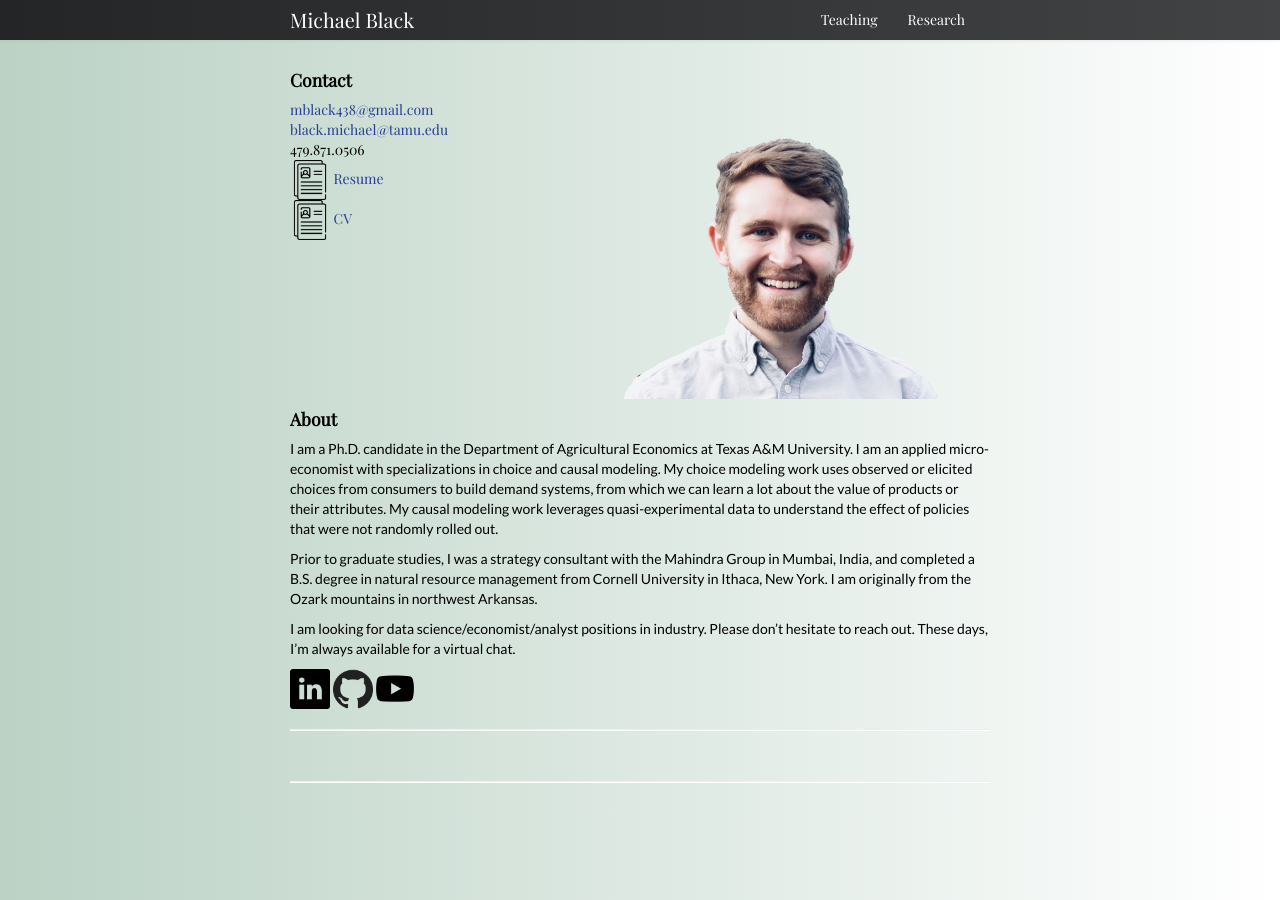
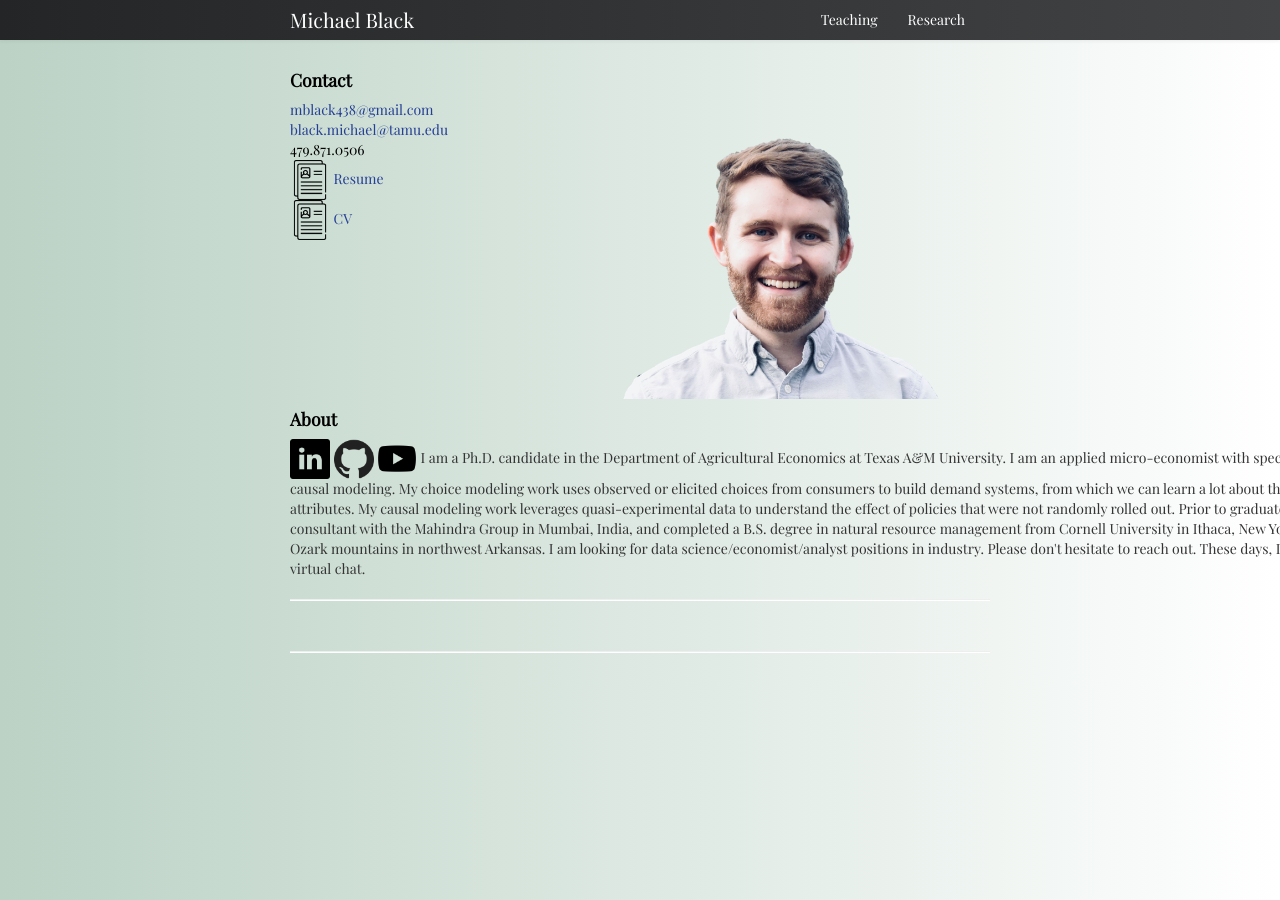
Before and after one commit to michael-black/michael-black.github.io, a Jekyll site: the page built from index.md, in a window 1280 px wide. Built offline with Jekyll 4.4.1, drawn with Linux system fonts in a browser that asks for light colours.

Commit message:
Changed about section to div container

```diff
--- a/index.md
+++ b/index.md
@@ -34,17 +34,23 @@ keywords: Michael Black, economics, resource economics, environmental economics,
 [CV]({{ BASE_PATH }}/assets/BlackCV.pdf)
  -->
 
+<div class="container">
+<h4><a name="about"></a>About</h4>
 
+	<a href="https://www.linkedin.com/in/michaelblack438/">
+	    <img src="../pages/icons64/linkedin.png" width="40" height="40"/></a>
+	<a href="https://github.com/michael-black">
+	    <img src="../pages/icons64/github.png" width="40" height="40"/></a>
+	<a href="https://www.youtube.com/channel/UCxDNlrqcNZ4c3yS8IN_aC7A/featured">
+	    <img src="../pages/icons64/youtube.png" width="40" height="40"/></a>
 
-<h4>About</h4>
+	I am a Ph.D. candidate in the Department of Agricultural Economics at Texas A&M University. I am an applied micro-economist with specializations in choice and causal modeling. My choice modeling work uses observed or elicited choices from consumers to build demand systems, from which we can learn a lot about the value of products or their attributes. My causal modeling work leverages quasi-experimental data to understand the effect of policies that were not randomly rolled out.
 
-I am a Ph.D. candidate in the Department of Agricultural Economics at Texas A&M University. I am an applied micro-economist with specializations in choice and causal modeling. My choice modeling work uses observed or elicited choices from consumers to build demand systems, from which we can learn a lot about the value of products or their attributes. My causal modeling work leverages quasi-experimental data to understand the effect of policies that were not randomly rolled out.
+	Prior to graduate studies, I was a strategy consultant with the Mahindra Group in Mumbai, India, and completed a B.S. degree in natural resource management from Cornell University in Ithaca, New York. I am originally from the Ozark mountains in northwest Arkansas.
 
-Prior to graduate studies, I was a strategy consultant with the Mahindra Group in Mumbai, India, and completed a B.S. degree in natural resource management from Cornell University in Ithaca, New York. I am originally from the Ozark mountains in northwest Arkansas.
+	I am looking for data science/economist/analyst positions in industry. Please don't hesitate to reach out. These days, I'm always available for a virtual chat.
 
-I am looking for data science/economist/analyst positions in industry. Please don't hesitate to reach out. These days, I'm always available for a virtual chat.
-
-
+</div>
 
 
 <!-- [Curriculum Vitae]({{ BASE_PATH }}/assets/BlackCV.pdf) -->
@@ -53,12 +59,6 @@ I am looking for data science/economist/analyst positions in industry. Please do
 <!-- <a href="../assets/BlackCV.pdf">
     <img src="../pages/icons64/cv.png" width="40" height="40"/></a> -->
 
-<a href="https://www.linkedin.com/in/michaelblack438/">
-    <img src="../pages/icons64/linkedin.png" width="40" height="40"/></a>
-<a href="https://github.com/michael-black">
-    <img src="../pages/icons64/github.png" width="40" height="40"/></a>
-<a href="https://www.youtube.com/channel/UCxDNlrqcNZ4c3yS8IN_aC7A/featured">
-    <img src="../pages/icons64/youtube.png" width="40" height="40"/></a>
 
 
 
```
